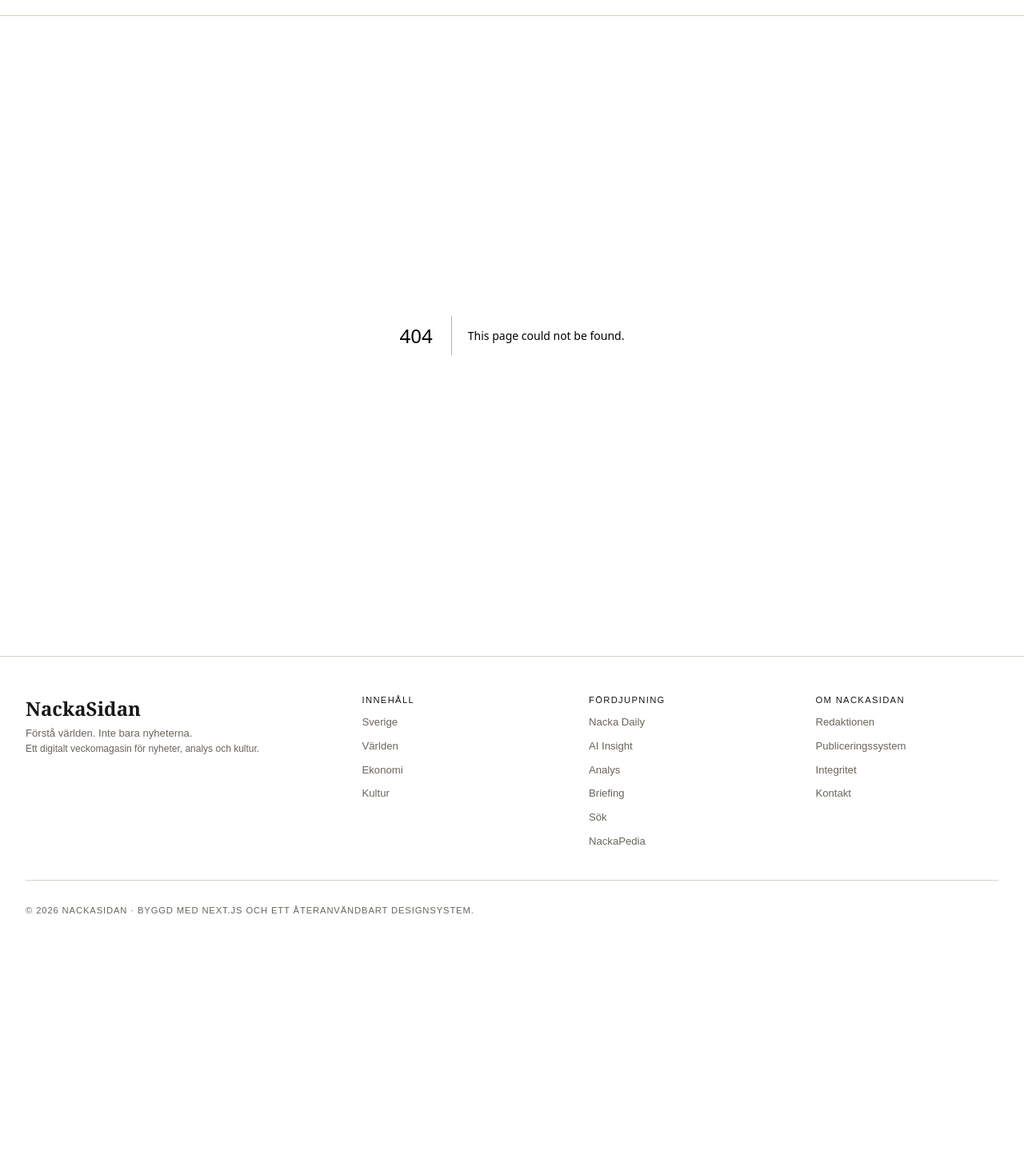
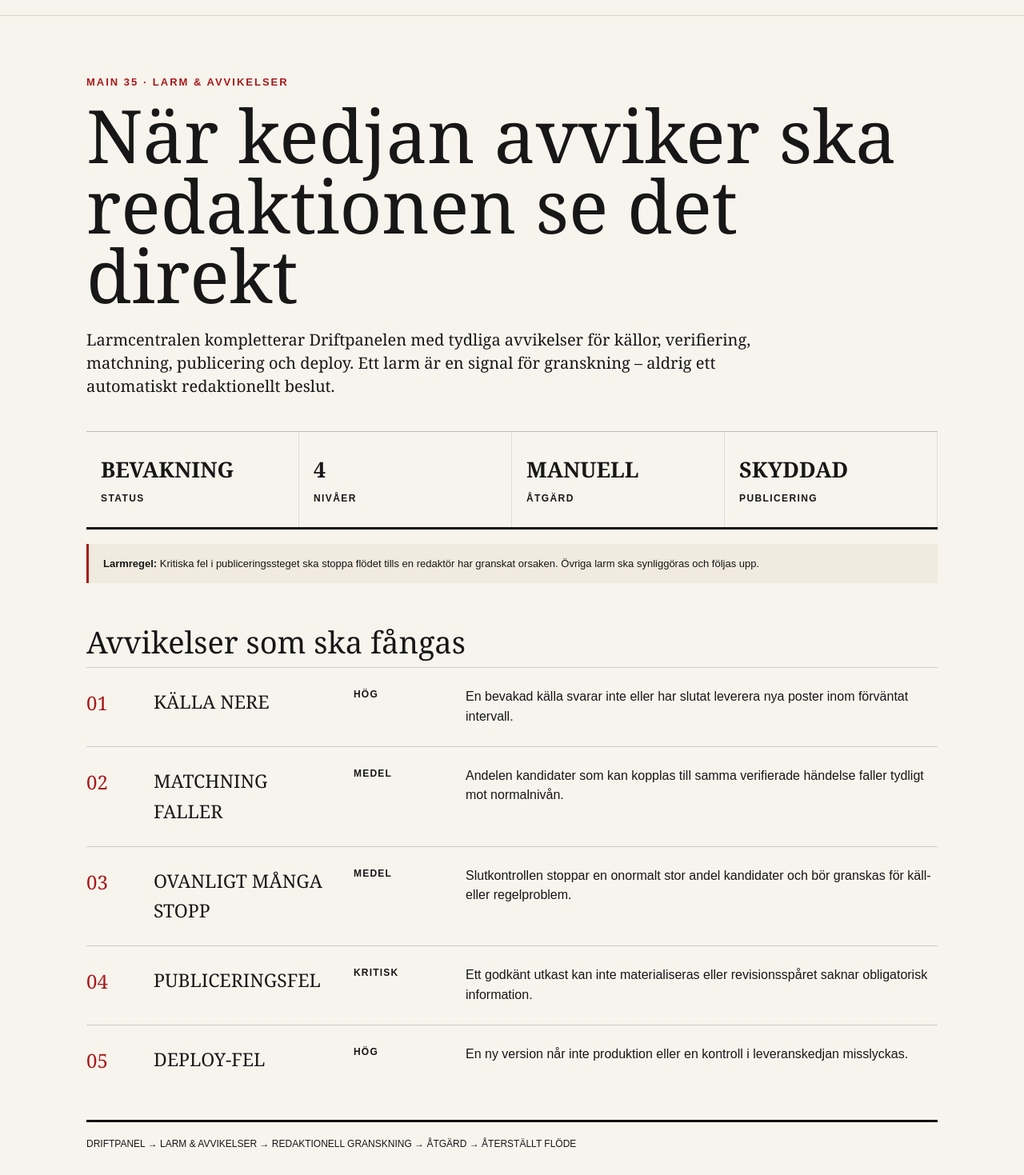
Before and after one commit to Djurgarden2019/NackaSidan-2026, a Next.js app: page /larm in a window 1280 px wide. Before the commit this address had no page. Shown: the part 161-1630 px from the top of the page at 80% size. Before the commit the page ends 1354 px from the top, so only its background shows below. Built offline with nearby package versions, Linux system fonts and the light colour scheme.

Commit message:
Main 35: add alerts and anomalies dashboard

```diff
--- /dev/null
+++ b/app/larm/page.tsx
@@ -0,0 +1,52 @@
+export const dynamic = 'force-static';
+
+const larm = [
+  ['KÄLLA NERE', 'HÖG', 'En bevakad källa svarar inte eller har slutat leverera nya poster inom förväntat intervall.'],
+  ['MATCHNING FALLER', 'MEDEL', 'Andelen kandidater som kan kopplas till samma verifierade händelse faller tydligt mot normalnivån.'],
+  ['OVANLIGT MÅNGA STOPP', 'MEDEL', 'Slutkontrollen stoppar en onormalt stor andel kandidater och bör granskas för käll- eller regelproblem.'],
+  ['PUBLICERINGSFEL', 'KRITISK', 'Ett godkänt utkast kan inte materialiseras eller revisionsspåret saknar obligatorisk information.'],
+  ['DEPLOY-FEL', 'HÖG', 'En ny version når inte produktion eller en kontroll i leveranskedjan misslyckas.'],
+];
+
+export default function LarmPage() {
+  return (
+    <main style={{ maxWidth: 1120, margin: '0 auto', padding: '72px 28px 100px' }}>
+      <p style={{ color: '#a61919', fontWeight: 800, letterSpacing: 2, fontSize: 13 }}>MAIN 35 · LARM & AVVIKELSER</p>
+      <h1 style={{ fontFamily: 'Georgia,serif', fontSize: 'clamp(54px,8vw,92px)', lineHeight: .95, margin: '12px 0 22px' }}>När kedjan avviker ska redaktionen se det direkt</h1>
+      <p style={{ maxWidth: 850, fontFamily: 'Georgia,serif', fontSize: 20, lineHeight: 1.45 }}>
+        Larmcentralen kompletterar Driftpanelen med tydliga avvikelser för källor, verifiering, matchning, publicering och deploy. Ett larm är en signal för granskning – aldrig ett automatiskt redaktionellt beslut.
+      </p>
+
+      <section style={{ display: 'grid', gridTemplateColumns: 'repeat(4,1fr)', borderTop: '1px solid #bbb', borderBottom: '3px solid #111', marginTop: 42 }}>
+        {[
+          ['STATUS', 'BEVAKNING'], ['NIVÅER', '4'], ['ÅTGÄRD', 'MANUELL'], ['PUBLICERING', 'SKYDDAD']
+        ].map(([name,value]) => (
+          <div key={name} style={{ padding: '25px 18px', borderRight: '1px solid #ddd' }}>
+            <strong style={{ fontFamily: 'Georgia,serif', fontSize: 27 }}>{value}</strong>
+            <div style={{ fontSize: 12, fontWeight: 800, letterSpacing: 1.4, marginTop: 5 }}>{name}</div>
+          </div>
+        ))}
+      </section>
+
+      <div style={{ marginTop: 18, padding: '14px 18px', background: '#f1eadf', borderLeft: '3px solid #a61919', fontSize: 13 }}>
+        <strong>Larmregel:</strong> Kritiska fel i publiceringssteget ska stoppa flödet tills en redaktör har granskat orsaken. Övriga larm ska synliggöras och följas upp.
+      </div>
+
+      <section style={{ marginTop: 42 }}>
+        <h2 style={{ fontFamily: 'Georgia,serif', fontSize: 38 }}>Avvikelser som ska fångas</h2>
+        {larm.map(([title, level, text], i) => (
+          <article key={title} style={{ display: 'grid', gridTemplateColumns: '64px 230px 120px 1fr', gap: 20, padding: '24px 0', borderTop: '1px solid #ccc', alignItems: 'start' }}>
+            <div style={{ fontFamily: 'Georgia,serif', fontSize: 24, color: '#a61919' }}>{String(i + 1).padStart(2, '0')}</div>
+            <h3 style={{ fontFamily: 'Georgia,serif', fontSize: 23, margin: 0 }}>{title}</h3>
+            <strong style={{ fontSize: 12, letterSpacing: 1.2 }}>{level}</strong>
+            <p style={{ margin: 0, lineHeight: 1.55 }}>{text}</p>
+          </article>
+        ))}
+      </section>
+
+      <footer style={{ borderTop: '3px solid #111', paddingTop: 18, marginTop: 30, fontSize: 12 }}>
+        DRIFTPANEL → LARM & AVVIKELSER → REDAKTIONELL GRANSKNING → ÅTGÄRD → ÅTERSTÄLLT FLÖDE
+      </footer>
+    </main>
+  );
+}
```
